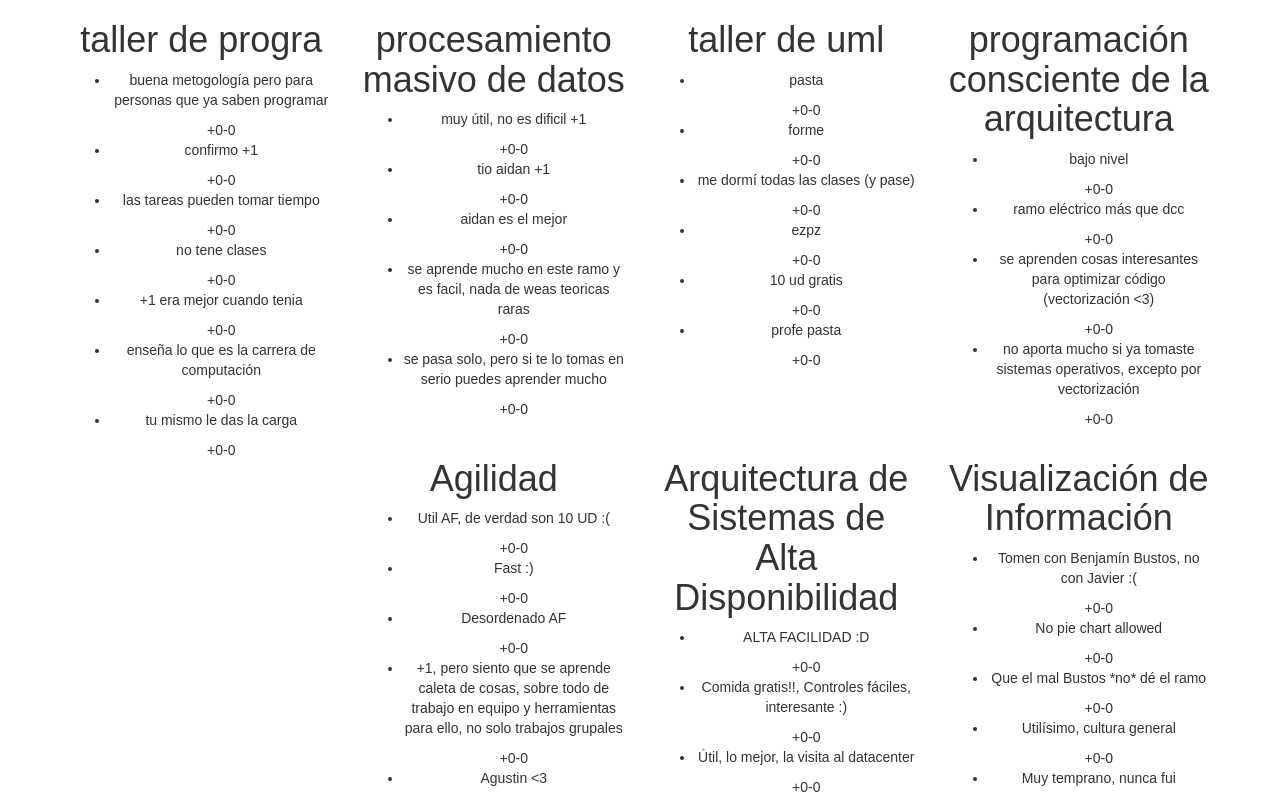
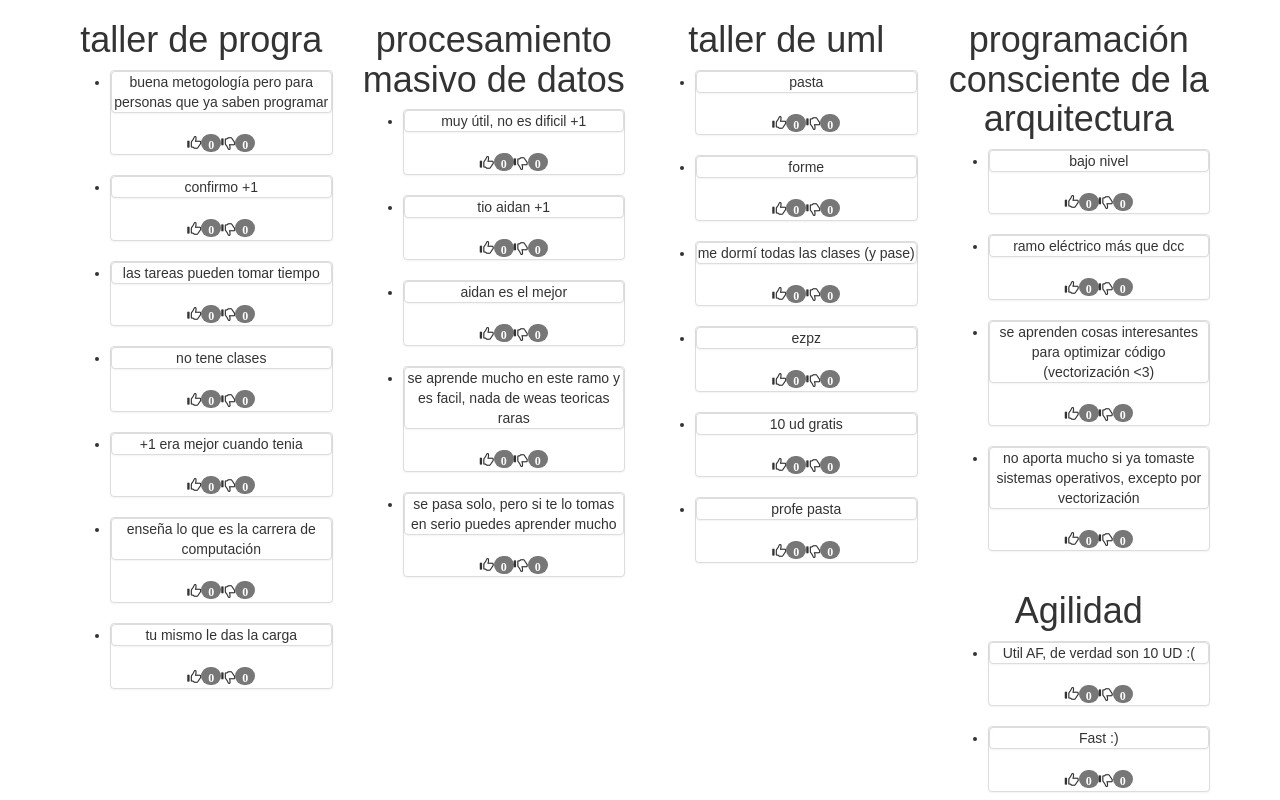
Before and after one commit to PabloReszczynski/electivosDCC-frontend, a React (Create React App) app: page / in a window 1280 px wide. Shown: the top 800 px of the page. Built offline with nearby package versions, Linux system fonts and the light colour scheme.

Commit message:
style comments

```diff
--- a/src/components/Comment.jsx
+++ b/src/components/Comment.jsx
@@ -1,15 +1,21 @@
 import React, { Component } from 'react';
+import { Panel, Glyphicon, Badge } from 'react-bootstrap';
 
 export default class Comment extends Component {
   render() {
     return (
-      <div>
-        <p>{this.props.txt}</p>
+      <Panel>
+        <Panel>{this.props.txt}</Panel>
         <div>
-          <span>+{(this.props.votes||{up:0}).up}</span>
-          <span>-{(this.props.votes||{down:0}).down}</span>
+          <Glyphicon glyph="thumbs-up">
+            <Badge>{(this.props.votes||{up:0}).up}</Badge>
+          </Glyphicon>
+
+          <Glyphicon glyph="thumbs-down">
+            <Badge>{(this.props.votes||{down:0}).down}</Badge>
+          </Glyphicon>
         </div>
-      </div>
+      </Panel>
     )
   }
 }
```
